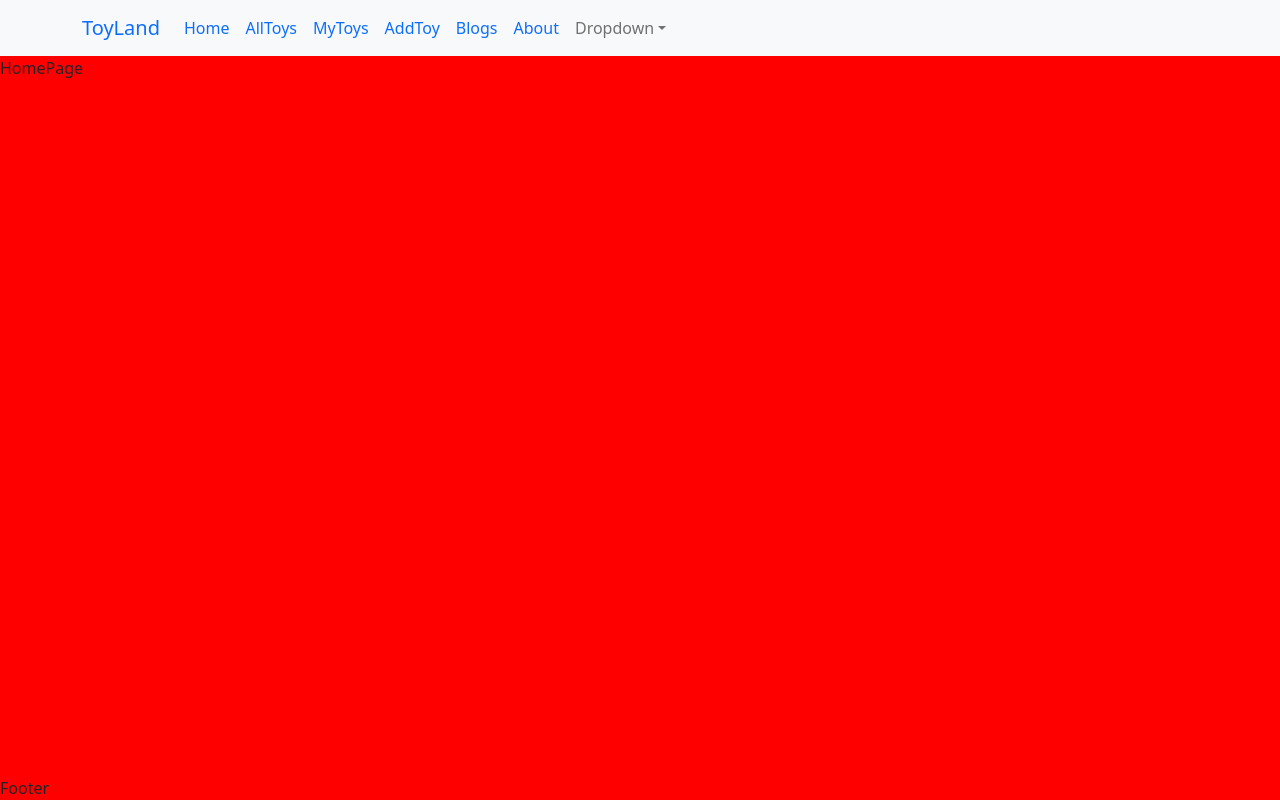
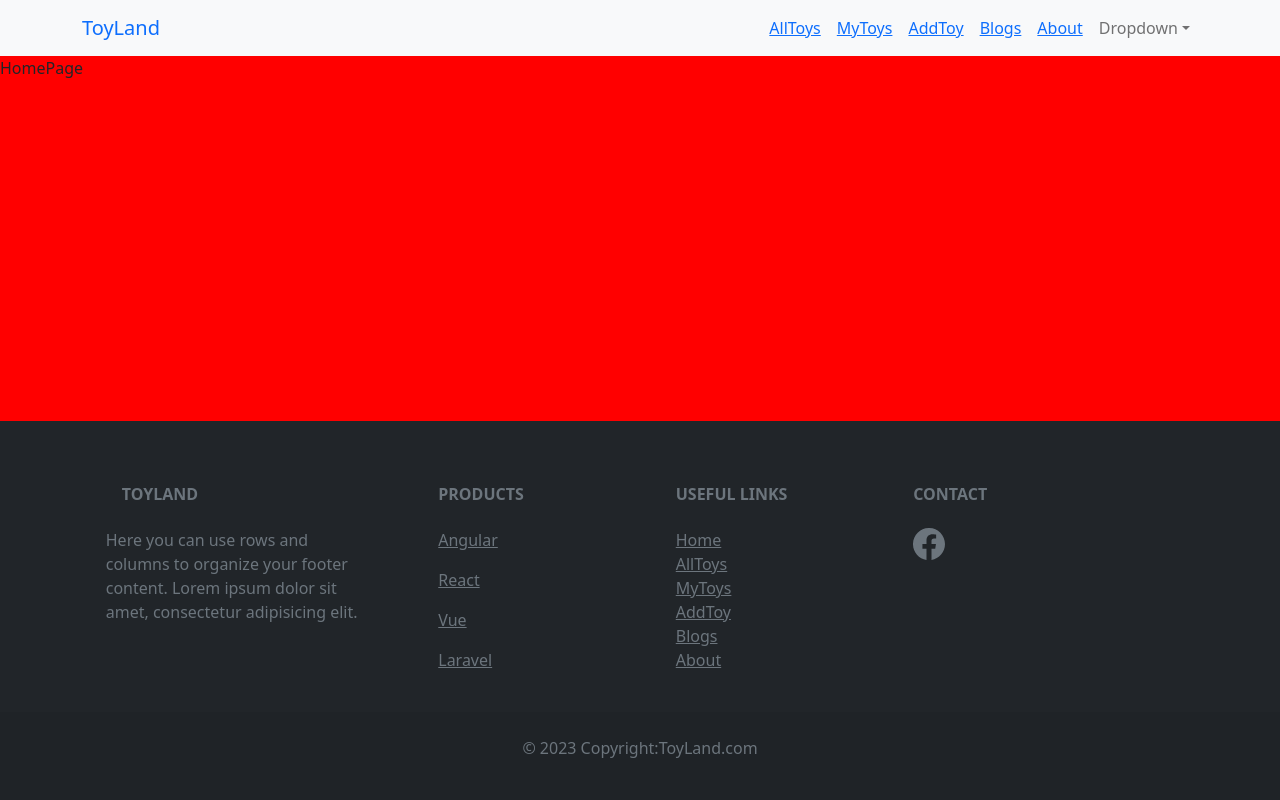
Before and after one commit to Jobayer98/b7a11-toy-marketplace-client-side-Jobayer98, a React (Vite) app: page / in a window 1280 px wide. Built offline with nearby package versions, Linux system fonts and the light colour scheme.

Commit message:
add footer section

```diff
--- a/package.json
+++ b/package.json
@@ -11,6 +11,7 @@
   },
   "dependencies": {
     "bootstrap": "^5.2.3",
+    "mdb-react-ui-kit": "^6.0.0",
     "react": "^18.2.0",
     "react-bootstrap": "^2.7.4",
     "react-dom": "^18.2.0",
--- a/src/components/NavItem/NavItem.jsx
+++ b/src/components/NavItem/NavItem.jsx
@@ -1,10 +1,13 @@
 import { NavLink } from "react-router-dom";
 import Nav from "react-bootstrap/Nav";
 
-const NavItem = ({ children, path }) => {
+const NavItem = ({ children, path, className }) => {
   return (
     <Nav.Link>
-      <NavLink to={path} className="text-decoration-none">
+      <NavLink
+        to={path}
+        className={`"text-decoration-none mx-3" + ${className}`}
+      >
         {children}
       </NavLink>
     </Nav.Link>
--- a/src/layout/Footer/Footer.jsx
+++ b/src/layout/Footer/Footer.jsx
@@ -1,5 +1,99 @@
+import NavItem from "../../components/NavItem/NavItem";
+import { BsFacebook } from "react-icons/bs";
+import {
+  MDBFooter,
+  MDBContainer,
+  MDBRow,
+  MDBCol,
+  MDBIcon,
+} from "mdb-react-ui-kit";
+
 const Footer = () => {
-  return <footer>Footer</footer>;
+  return (
+    <footer className="mt-4">
+      <MDBFooter
+        bgColor="dark"
+        className="text-center text-lg-start text-muted"
+      >
+        <section>
+          <MDBContainer className="text-center text-md-start pt-5">
+            <MDBRow className="mt-3">
+              <MDBCol md="3" lg="4" xl="3" className="mx-auto mb-4">
+                <h6 className="text-uppercase fw-bold mb-4">
+                  <MDBIcon color="secondary" icon="gem" className="me-3" />
+                  ToyLand
+                </h6>
+                <p>
+                  Here you can use rows and columns to organize your footer
+                  content. Lorem ipsum dolor sit amet, consectetur adipisicing
+                  elit.
+                </p>
+              </MDBCol>
+
+              <MDBCol md="2" lg="2" xl="2" className="mx-auto mb-4">
+                <h6 className="text-uppercase fw-bold mb-4">Products</h6>
+                <p>
+                  <a href="#!" className="text-reset">
+                    Angular
+                  </a>
+                </p>
+                <p>
+                  <a href="#!" className="text-reset">
+                    React
+                  </a>
+                </p>
+                <p>
+                  <a href="#!" className="text-reset">
+                    Vue
+                  </a>
+                </p>
+                <p>
+                  <a href="#!" className="text-reset">
+                    Laravel
+                  </a>
+                </p>
+              </MDBCol>
+
+              <MDBCol md="3" lg="2" xl="2" className="mx-auto mb-4">
+                <h6 className="text-uppercase fw-bold mb-4">Useful links</h6>
+                <NavItem className="text-reset" path="/">
+                  Home
+                </NavItem>
+                <NavItem className="text-reset" path="/all-toys">
+                  AllToys
+                </NavItem>
+                <NavItem className="text-reset" path="/my-toys">
+                  MyToys
+                </NavItem>
+                <NavItem className="text-reset" path="/add-toy">
+                  AddToy
+                </NavItem>
+                <NavItem className="text-reset" path="/blogs">
+                  Blogs
+                </NavItem>
+                <NavItem className="text-reset" path="/about">
+                  About
+                </NavItem>
+              </MDBCol>
+
+              <MDBCol md="4" lg="3" xl="3" className="mx-auto mb-md-0 mb-4">
+                <h6 className="text-uppercase fw-bold mb-4">Contact</h6>
+                <BsFacebook className="fs-2" />
+              </MDBCol>
+            </MDBRow>
+          </MDBContainer>
+        </section>
+
+        <div
+          className="text-center p-4 d-flex justify-content-center"
+          style={{ backgroundColor: "rgba(0, 0, 0, 0.05)" }}
+        >
+          © 2023 Copyright:
+          <p>ToyLand.com</p>
+        </div>
+      </MDBFooter>
+    </footer>
+  );
 };
 
 export default Footer;
--- a/src/layout/Header/Header.jsx
+++ b/src/layout/Header/Header.jsx
@@ -10,7 +10,7 @@ import Dropdown from "../../components/Dropdown/Dropdown";
 const Header = () => {
   return (
     <header className="text-decoration-none">
-      <Navbar bg="light" expand="md">
+      <Navbar bg="light" expand="lg">
         <Container>
           <Navbar.Brand>
             <Link to="/" className="text-decoration-none">
@@ -19,9 +19,11 @@ const Header = () => {
           </Navbar.Brand>
 
           <Navbar.Toggle aria-controls="basic-navbar-nav" />
-          <Navbar.Collapse id="basic-navbar-nav">
-            <Nav className="me-auto">
-              <NavItem path={"/"}>Home</NavItem>
+          <Navbar.Collapse
+            id="basic-navbar-nav"
+            className="justify-content-end"
+          >
+            <Nav>
               <NavItem path={"/all-toys"}>AllToys</NavItem>
               <NavItem path={"/my-toys"}>MyToys</NavItem>
               <NavItem path={"/add-toy"}>AddToy</NavItem>
```
Also changed, not shown: 1 other file (tests, documents, lock files or other folders).
